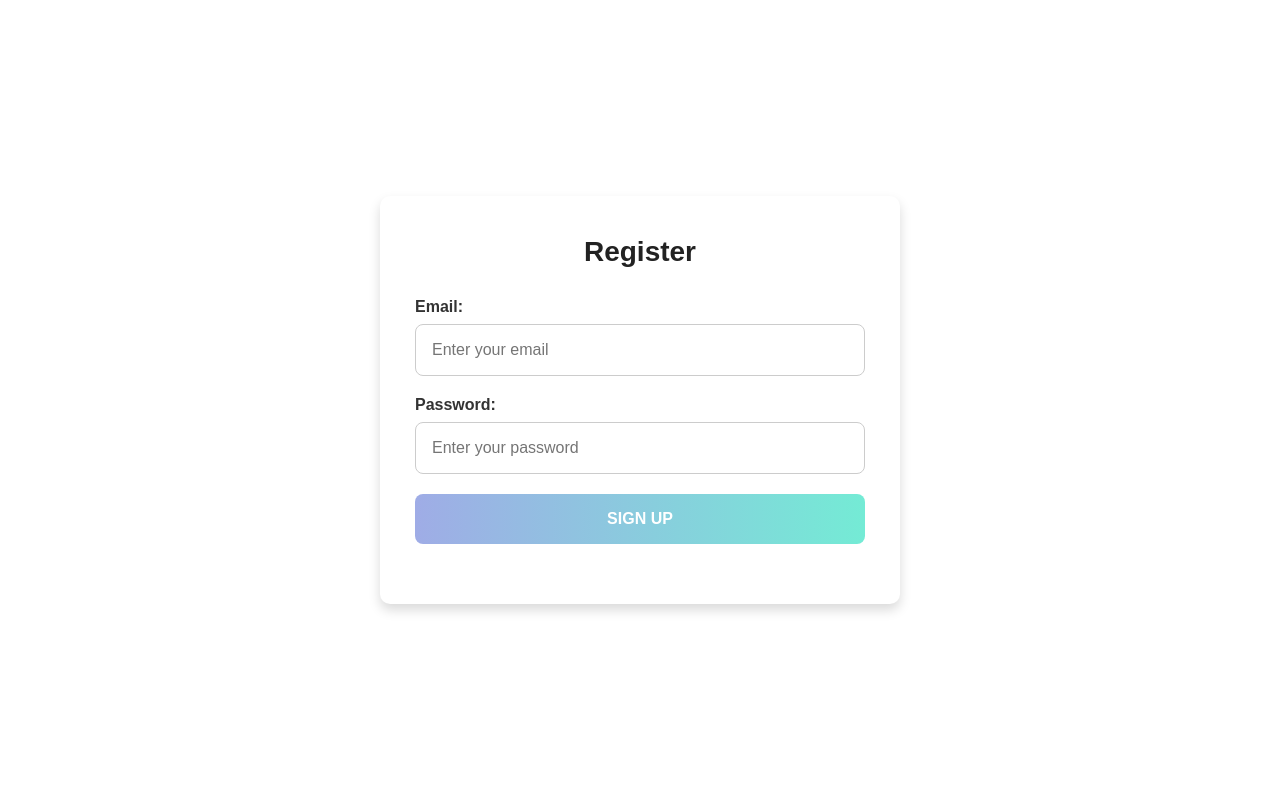
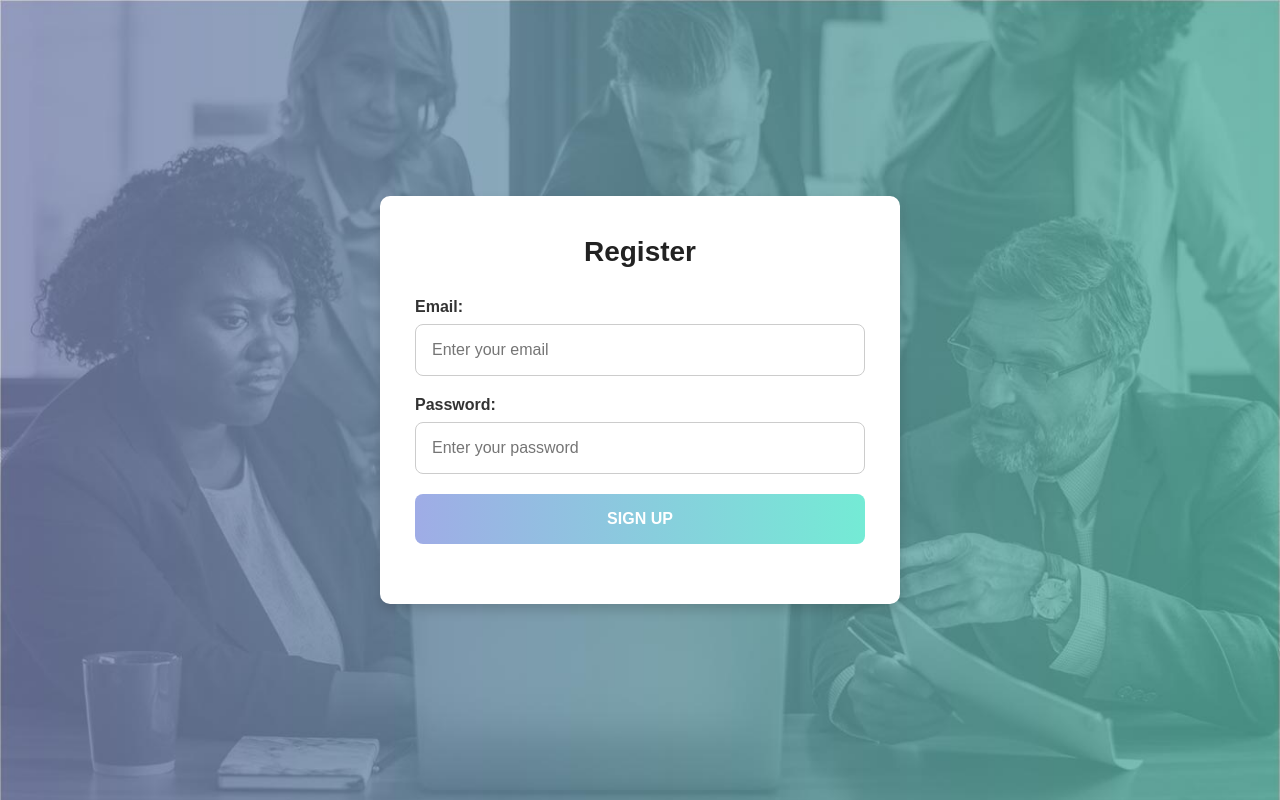
Before and after one commit to Adityash03/ACME-tours, a plain HTML site: page login.html in a window 1280 px wide. Drawn offline with Linux system fonts and the light colour scheme; the site is published under a folder, as on GitHub Pages, so addresses that start at the root find nothing; a web font is replaced by a local one.

Commit message:
Update styles1.css

```diff
--- a/styles1.css
+++ b/styles1.css
@@ -1,5 +1,5 @@
 body {
-  background-image: url("/Images/signup-bg.jpg");
+  background-image: url("Images/signup-bg.jpg");
   background-size: cover;
   font-family: 'Montserrat', Arial, sans-serif;
   margin: 0;
```
